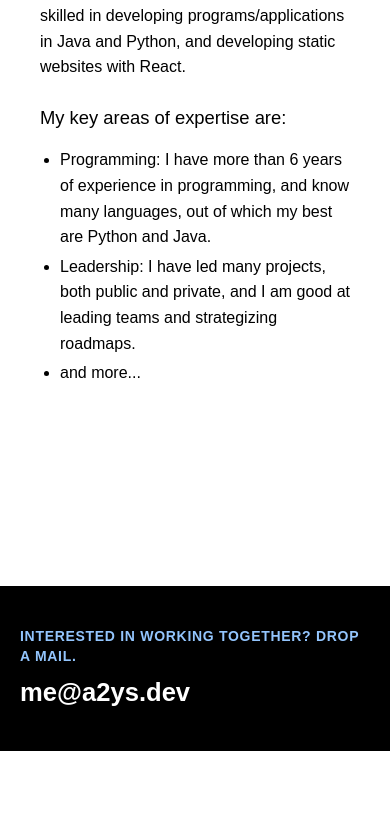
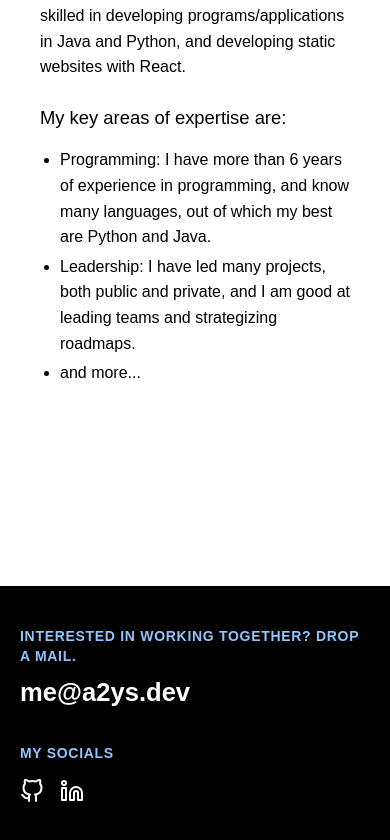
Before and after one commit to a2ys/new-website, a React (Vite) app: page / in a window 390 px wide. Shown: the part 445-1285 px from the top of the page. Before the commit the page ends 1196 px from the top, so only its background shows below. Built offline with nearby package versions, Linux system fonts and the light colour scheme; a web font is replaced by a local one.

Commit message:
Added social links to the Footer as well

```diff
--- a/src/components/Footer.tsx
+++ b/src/components/Footer.tsx
@@ -14,6 +14,37 @@
               >
                 me@a2ys.dev
               </a>
+            </div>
+            <div className="phone-socials">
+              <h4 className="mt-8 mb-4 text-sm font-semibold tracking-wider uppercase text-blue-300">
+                My socials
+              </h4>{" "}
+              <nav>
+                <a
+                  href="https://github.com/a2ys"
+                  title="Link to GitHub"
+                  target="_blank"
+                  rel="me nofollow noreferrer"
+                  className="inline-block pr-4 text-white"
+                >
+                  <svg className="feather">
+                    <path d="M9 19c-5 1.5-5-2.5-7-3m14 6v-3.87a3.37 3.37 0 0 0-.94-2.61c3.14-.35 6.44-1.54 6.44-7A5.44 5.44 0 0 0 20 4.77 5.07 5.07 0 0 0 19.91 1S18.73.65 16 2.48a13.38 13.38 0 0 0-7 0C6.27.65 5.09 1 5.09 1A5.07 5.07 0 0 0 5 4.77a5.44 5.44 0 0 0-1.5 3.78c0 5.42 3.3 6.61 6.44 7A3.37 3.37 0 0 0 9 18.13V22"></path>
+                  </svg>
+                </a>
+                <a
+                  href="https://linkedin.com/in/a2ys"
+                  title="Link to LinkedIn page"
+                  target="_blank"
+                  rel="me nofollow noreferrer"
+                  className="inline-block text-white"
+                >
+                  <svg className="feather">
+                    <path d="M16 8a6 6 0 0 1 6 6v7h-4v-7a2 2 0 0 0-2-2 2 2 0 0 0-2 2v7h-4v-7a6 6 0 0 1 6-6z"></path>
+                    <rect x="2" y="9" width="4" height="12"></rect>
+                    <circle cx="4" cy="4" r="2"></circle>
+                  </svg>
+                </a>
+              </nav>
             </div>
           </div>{" "}
           <div className="hidden lg:block lg:w-3/12 xl:w-1/6">
@@ -36,6 +67,35 @@
                 <span className="anchor-link">About</span>
               </a>
             </nav>
+            <h4 className="mt-4 mb-4 text-sm font-semibold tracking-wider uppercase text-blue-300">
+              My socials
+            </h4>{" "}
+            <nav>
+              <a
+                href="https://github.com/a2ys"
+                title="Link to GitHub"
+                target="_blank"
+                rel="me nofollow noreferrer"
+                className="inline-block pr-4 text-white"
+              >
+                <svg className="feather">
+                  <path d="M9 19c-5 1.5-5-2.5-7-3m14 6v-3.87a3.37 3.37 0 0 0-.94-2.61c3.14-.35 6.44-1.54 6.44-7A5.44 5.44 0 0 0 20 4.77 5.07 5.07 0 0 0 19.91 1S18.73.65 16 2.48a13.38 13.38 0 0 0-7 0C6.27.65 5.09 1 5.09 1A5.07 5.07 0 0 0 5 4.77a5.44 5.44 0 0 0-1.5 3.78c0 5.42 3.3 6.61 6.44 7A3.37 3.37 0 0 0 9 18.13V22"></path>
+                </svg>
+              </a>
+              <a
+                href="https://linkedin.com/in/a2ys"
+                title="Link to LinkedIn page"
+                target="_blank"
+                rel="me nofollow noreferrer"
+                className="inline-block text-white"
+              >
+                <svg className="feather">
+                  <path d="M16 8a6 6 0 0 1 6 6v7h-4v-7a2 2 0 0 0-2-2 2 2 0 0 0-2 2v7h-4v-7a6 6 0 0 1 6-6z"></path>
+                  <rect x="2" y="9" width="4" height="12"></rect>
+                  <circle cx="4" cy="4" r="2"></circle>
+                </svg>
+              </a>
+            </nav>
           </div>
         </div>
       </div>
--- a/src/index.css
+++ b/src/index.css
@@ -246,3 +246,13 @@
 h2:hover .wave {
     opacity: 1
 }
+
+.phone-socials {
+    display: none;
+}
+
+@media (max-width: 1024px) {
+    .phone-socials {
+        display: block;
+    }
+}
```
